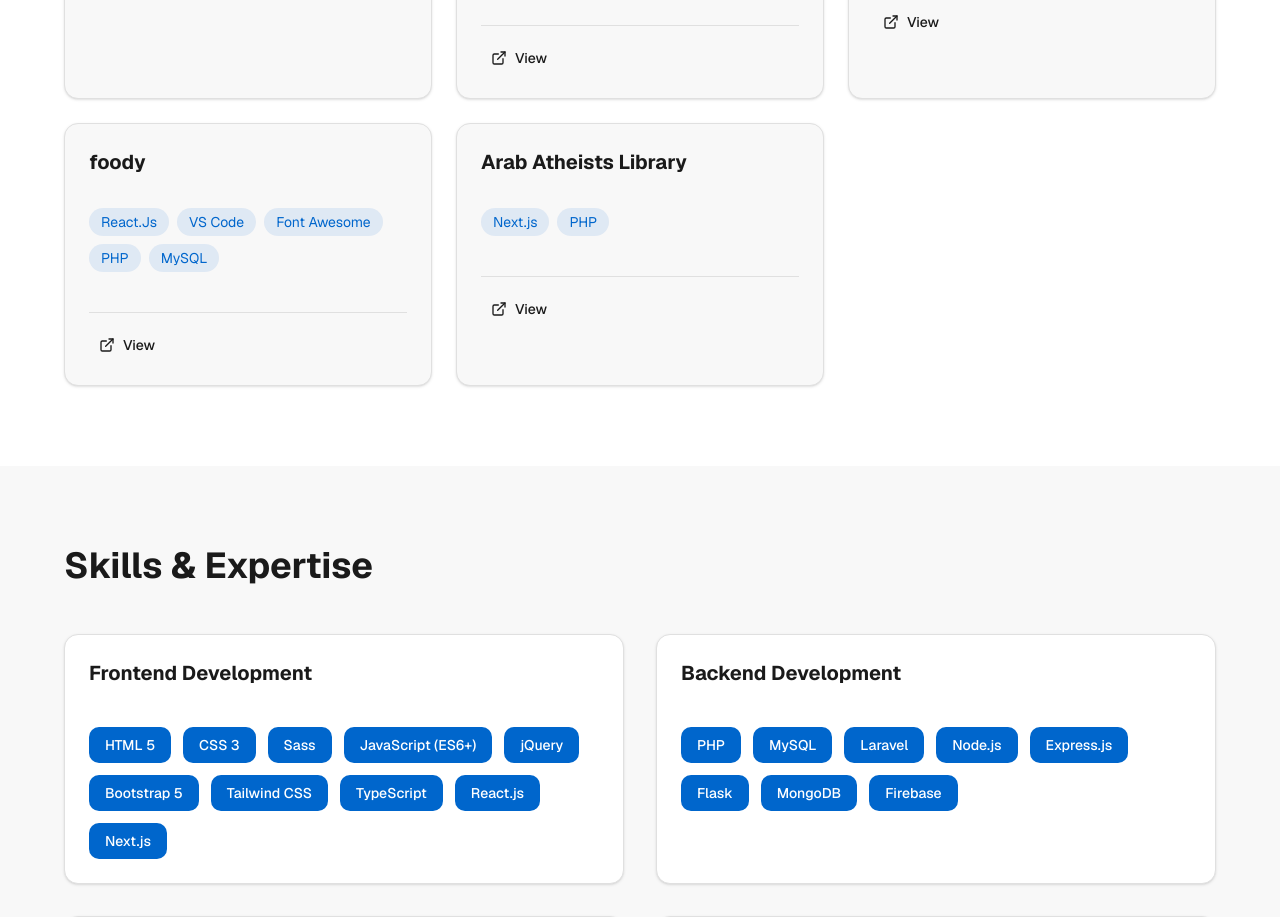
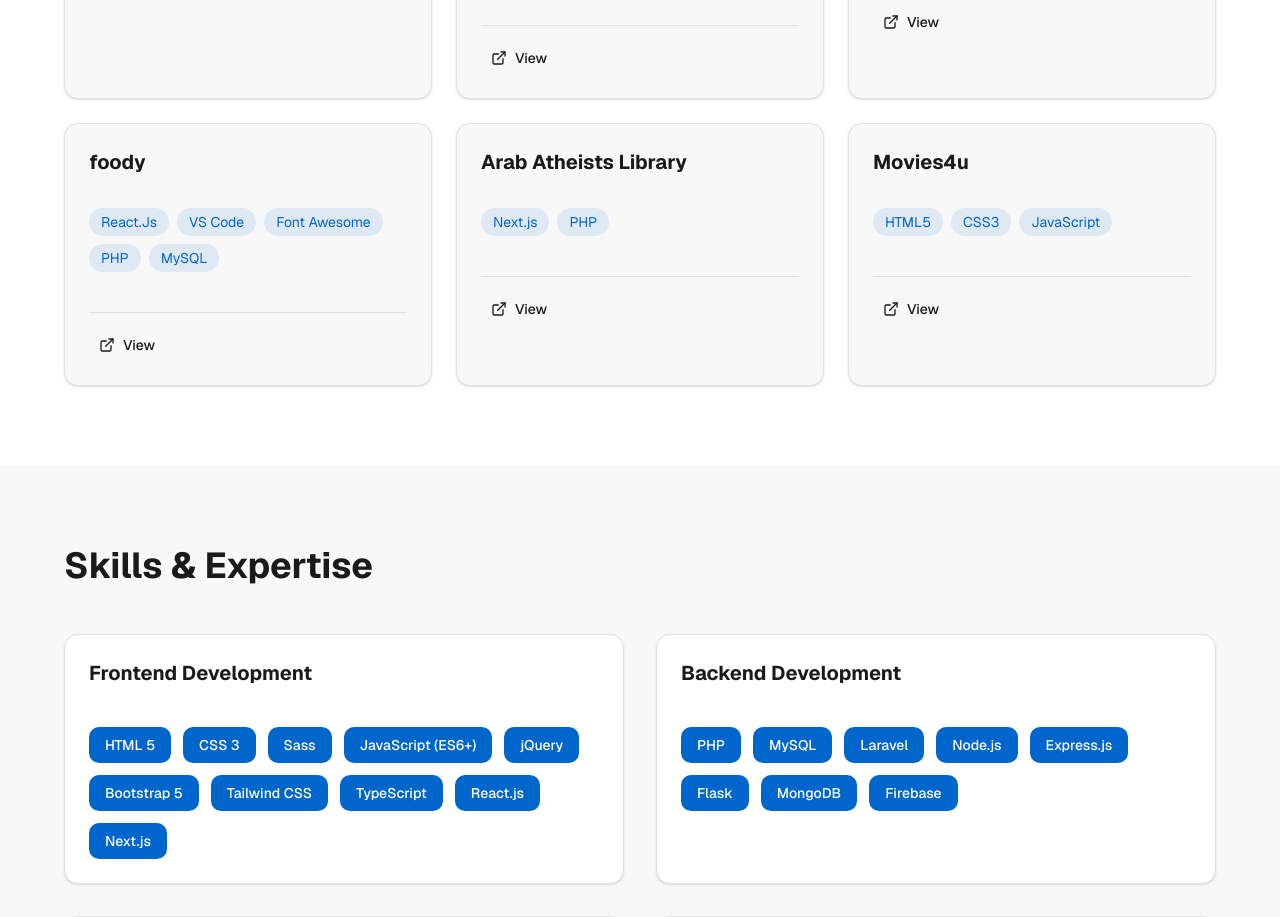
Before and after one commit to codercoder61/knoudev, a Next.js app: page / in a window 1280 px wide. Shown: the part 2240-3157 px from the top of the page. Built offline with nearby package versions, Linux system fonts and the light colour scheme.

Commit message:
Update projects.tsx

```diff
--- a/components/projects.tsx
+++ b/components/projects.tsx
@@ -106,6 +106,12 @@ const projects = [
     tags: ['Next.js','PHP'],
     link: 'https://bookfinder-chi.vercel.app/',
   },
+  {
+    id: 21,
+    title: 'Movies4u',
+    tags: ['HTML5','CSS3','JavaScript'],
+    link: 'https://movies4u.free.nf/',
+  },
 ]
 
 export function Projects() {
```
